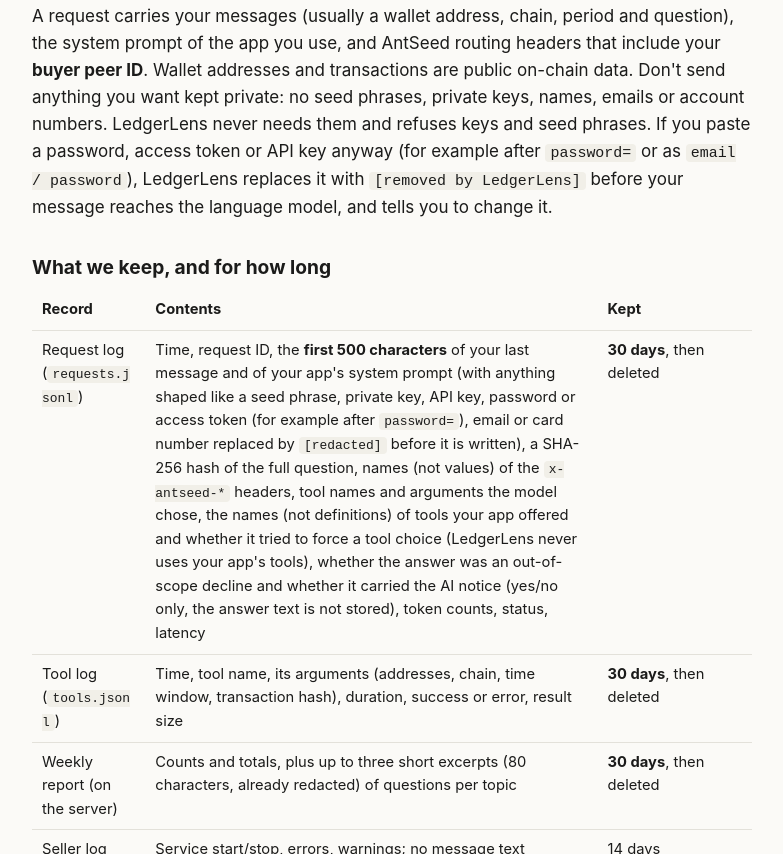
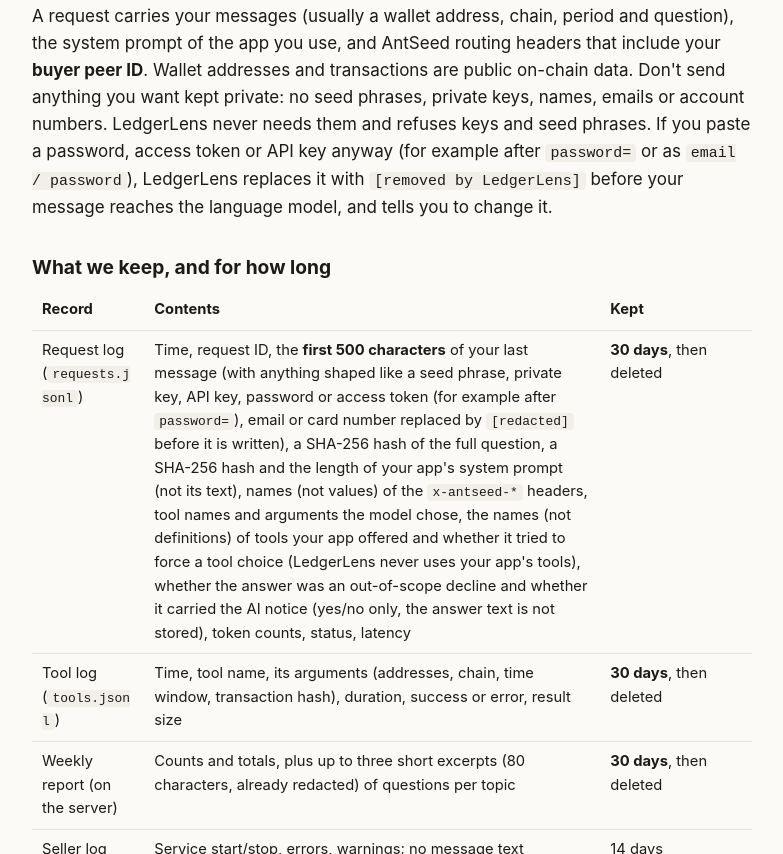
Before and after one commit to 0xkaizenxyz/mutualistlabs-site, a plain HTML site: page privacy.html in a window 1280 px wide. Shown: the part 403-1257 px from the top of the page, without its empty margins (248-1031 px from the left). Drawn offline with Linux system fonts and the light colour scheme.

Commit message:
Privacy: request log keeps only a hash and length of the app's system prompt (audit LL-04)
Co-Authored-By: Claude Opus 5.5 <noreply@anthropic.com>

```diff
--- a/privacy.html
+++ b/privacy.html
@@ -141,7 +141,7 @@
 <h2>What we keep, and for how long</h2>
 <div class="tbl"><table>
 <thead><tr><th>Record</th><th>Contents</th><th>Kept</th></tr></thead><tbody>
-<tr><td>Request log (<code>requests.jsonl</code>)</td><td>Time, request ID, the <strong>first 500 characters</strong> of your last message and of your app's system prompt (with anything shaped like a seed phrase, private key, API key, password or access token (for example after <code>password=</code>), email or card number replaced by <code>[redacted]</code> before it is written), a SHA-256 hash of the full question, names (not values) of the <code>x-antseed-*</code> headers, tool names and arguments the model chose, the names (not definitions) of tools your app offered and whether it tried to force a tool choice (LedgerLens never uses your app's tools), whether the answer was an out-of-scope decline and whether it carried the AI notice (yes/no only, the answer text is not stored), token counts, status, latency</td><td><strong>30 days</strong>, then deleted</td></tr>
+<tr><td>Request log (<code>requests.jsonl</code>)</td><td>Time, request ID, the <strong>first 500 characters</strong> of your last message (with anything shaped like a seed phrase, private key, API key, password or access token (for example after <code>password=</code>), email or card number replaced by <code>[redacted]</code> before it is written), a SHA-256 hash of the full question, a SHA-256 hash and the length of your app's system prompt (not its text), names (not values) of the <code>x-antseed-*</code> headers, tool names and arguments the model chose, the names (not definitions) of tools your app offered and whether it tried to force a tool choice (LedgerLens never uses your app's tools), whether the answer was an out-of-scope decline and whether it carried the AI notice (yes/no only, the answer text is not stored), token counts, status, latency</td><td><strong>30 days</strong>, then deleted</td></tr>
 <tr><td>Tool log (<code>tools.jsonl</code>)</td><td>Time, tool name, its arguments (addresses, chain, time window, transaction hash), duration, success or error, result size</td><td><strong>30 days</strong>, then deleted</td></tr>
 <tr><td>Weekly report (on the server)</td><td>Counts and totals, plus up to three short excerpts (80 characters, already redacted) of questions per topic</td><td><strong>30 days</strong>, then deleted</td></tr>
 <tr><td>Seller log (<code>seller.log</code>)</td><td>Service start/stop, errors, warnings; no message text</td><td>14 days</td></tr>
```
